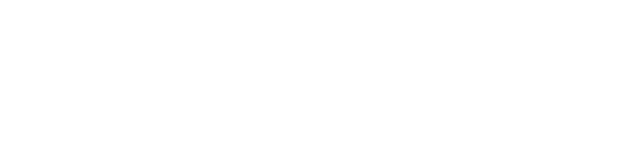
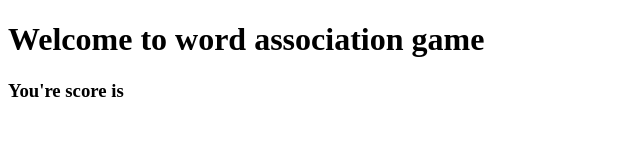
Before and after one commit to laurathay/word-assoication-game, a plain HTML site: page index.html in a window 1280 px wide. Shown: the whole page, without its empty margins (0-640 px from the left). Drawn offline with Linux system fonts and the light colour scheme.

Commit message:
[add] index.html file

```diff
--- a/index.html
+++ b/index.html
@@ -8,6 +8,13 @@
     <link rel="stylesheet" href="style.css">
 </head>
 <body>
+    <div class="app">
+        <div class="question-area">
+            <h1>Welcome to word association game</h1>
+            <h3>You're score is <span id="score-display"></span></h3>
+            <div class="questions" id="questions-display"></div>
+        </div>
+    </div>
     <script src="app.js"></script>
 </body>
 </html>
```
